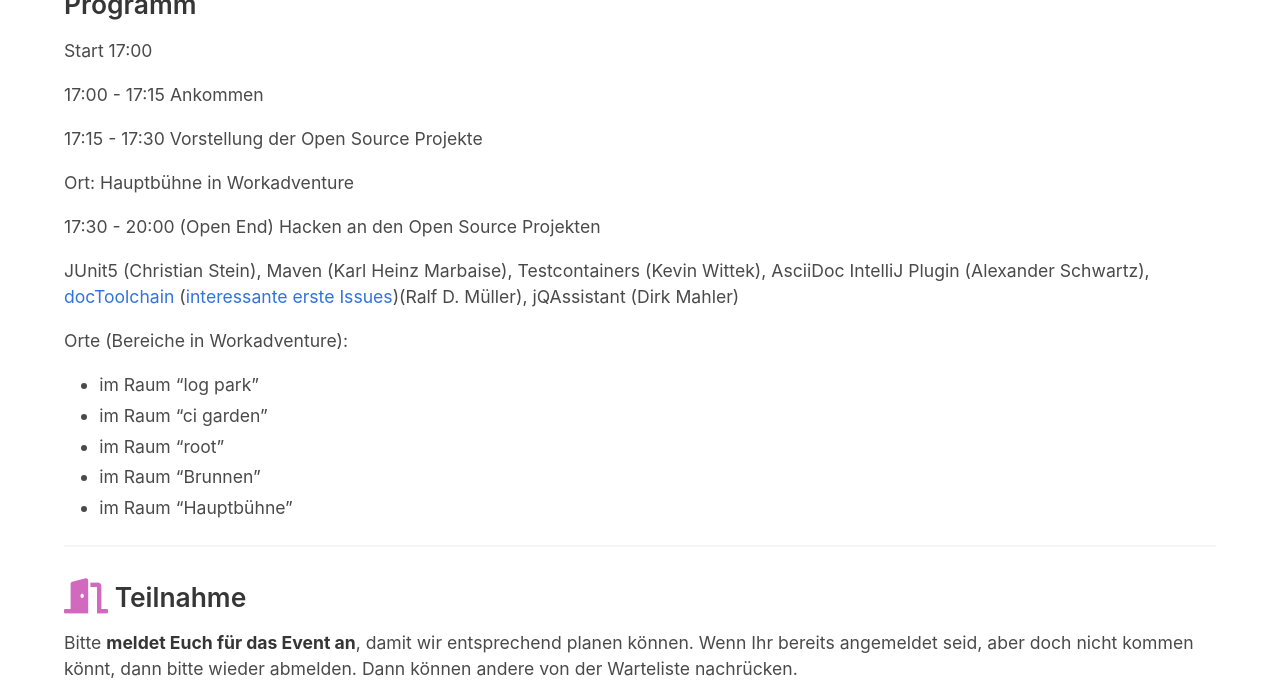
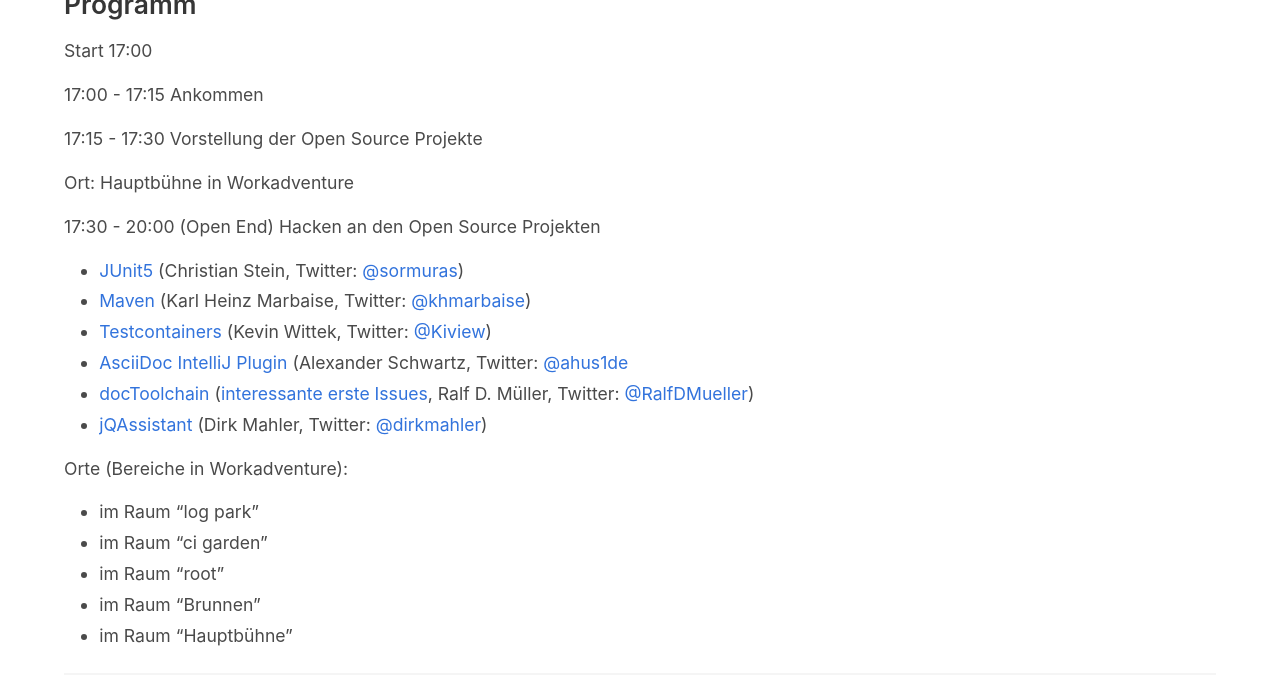
Before and after one commit to CyberLandConf/CyberLandConf.github.io, a Jekyll site: the page built from pages/events/2021-12-cyberland-open-source-camp.md, in a window 1280 px wide and 900 px high, scrolled down 929 px, cut to the strip 0-696 px from the top of the window. Built offline with Jekyll 4.4.1, drawn with Linux system fonts in a browser that asks for light colours.

Commit message:
Make a "real" list out of the projects (and add some links)

```diff
--- a/pages/events/2021-12-cyberland-open-source-camp.md
+++ b/pages/events/2021-12-cyberland-open-source-camp.md
@@ -35,7 +35,12 @@
 
 17:30 - 20:00 (Open End) Hacken an den Open Source Projekten
 
-JUnit5 (Christian Stein), Maven (Karl Heinz Marbaise), Testcontainers (Kevin Wittek), AsciiDoc IntelliJ Plugin (Alexander Schwartz), [docToolchain](https://doctoolchain.org) ([interessante erste Issues](https://github.com/docToolchain/docToolchain/issues?q=is%3Aissue+is%3Aopen+label%3AHackergarten))(Ralf D. Müller), jQAssistant (Dirk Mahler)
+* [JUnit5](https://junit.org/junit5/) (Christian Stein, Twitter: [@sormuras](https://twitter.com/sormuras))
+* [Maven](https://maven.apache.org/) (Karl Heinz Marbaise, Twitter: [@khmarbaise](https://twitter.com/khmarbaise))
+* [Testcontainers](https://www.testcontainers.org/) (Kevin Wittek, Twitter: [@Kiview](https://twitter.com/Kiview))
+* [AsciiDoc IntelliJ Plugin](https://intellij-asciidoc-plugin.ahus1.de/) (Alexander Schwartz, Twitter: [@ahus1de](https://twitter.com/ahus1de)
+* [docToolchain](https://doctoolchain.org/) ([interessante erste Issues](https://github.com/docToolchain/docToolchain/issues?q=is%3Aissue+is%3Aopen+label%3AHackergarten), Ralf D. Müller, Twitter: [@RalfDMueller](https://twitter.com/RalfDMueller))
+* [jQAssistant](https://jqassistant.org/) (Dirk Mahler, Twitter: [@dirkmahler](https://twitter.com/dirkmahler))
 
 Orte (Bereiche in Workadventure):
 * im Raum "log park"
```
